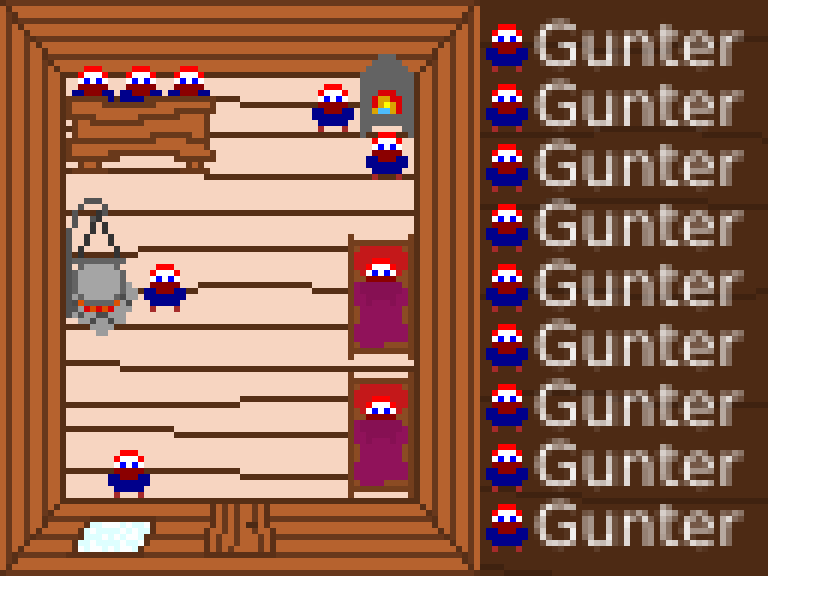
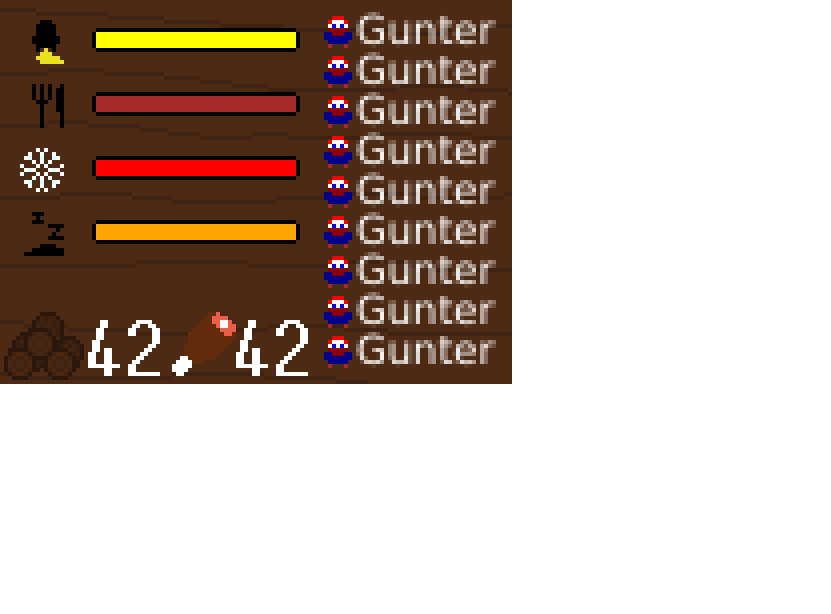
Before and after one commit to axoila/Shelter, a plain HTML site: page game/index.html in a window 1280 px wide. Shown: the whole page, without its empty margins (0-831 px from the left). Drawn offline with Linux system fonts and the light colour scheme.

Commit message:
added display screen

```diff
--- a/game/index.html
+++ b/game/index.html
@@ -16,8 +16,8 @@
                 margin:0px 0px 0px 0px;
             }
             #game{
-                zoom: 6;
-                -moz-transform: scale(6);
+                zoom: 4;
+                -moz-transform: scale(4);
             }
             #background{
                 background: brown url(images/background.png);
@@ -34,10 +34,39 @@
                 top:0;
                 left:0;
             }
+            #stats{
+                background: brown url(images/leftWoodOverlay.png);
+                width: 80px;
+                height:96px;
+                top:0px;
+                left:0px;
+            }
+            #statDisplays{
+                background: transparent url(images/statDisplays.png);
+                width: 80px;
+                height:96px;
+                top:0px;
+                left:0px;
+            }
+            .bar{
+                position: absolute;
+                height: 4px;
+                width: 50px;
+                background-color: white;
+                margin-left: 24;
+                margin-top: 0;
+            }
+            .resource{
+
+            }
+            #room{
+                display: none;
+            }
             .fig{
                 width:8px;
                 height:8px;
                 margin-bottom:-8px;
+                /*display:none;*/
             }
             .person{
                 width:8px;
@@ -81,7 +110,7 @@
         <div id="game">
             <div id="background">
                 <div id="room">
-                    <div id="per person0" class="person" style="left:18px; top:75px;">
+                    <div id="person0" class="person room" style="left:18px; top:75px;">
                         <div class="fig skin"></div>
                         <div class="fig clothes"></div>
                         <div class="fig shoes"></div>
@@ -89,7 +118,7 @@
                         <div class="fig eyes"></div>
                         <div class="fig beard"></div>
                     </div>
-                    <div id="per person1" class="person" style="left:12px; top:11px;">
+                    <div id="person1" class="person room" style="left:12px; top:11px;">
                         <div class="fig skin"></div>
                         <div class="fig clothes"></div>
                         <div class="fig shoes"></div>
@@ -97,7 +126,7 @@
                         <div class="fig eyes"></div>
                         <div class="fig beard"></div>
                     </div>
-                    <div id="per person2" class="person" style="left:20px; top:11px;">
+                    <div id="person2" class="person room" style="left:20px; top:11px;">
                         <div class="fig skin"></div>
                         <div class="fig clothes"></div>
                         <div class="fig shoes"></div>
@@ -105,7 +134,7 @@
                         <div class="fig eyes"></div>
                         <div class="fig beard"></div>
                     </div>
-                    <div id="per person3" class="person" style="left:28px; top:11px;">
+                    <div id="person3" class="person room" style="left:28px; top:11px;">
                         <div class="fig skin"></div>
                         <div class="fig clothes"></div>
                         <div class="fig shoes"></div>
@@ -113,7 +142,7 @@
                         <div class="fig eyes"></div>
                         <div class="fig beard"></div>
                     </div>
-                    <div id="per person4" class="person" style="left:52px; top:14px;">
+                    <div id="person4" class="person room" style="left:52px; top:14px;">
                         <div class="fig skin"></div>
                         <div class="fig clothes"></div>
                         <div class="fig shoes"></div>
@@ -121,7 +150,7 @@
                         <div class="fig eyes"></div>
                         <div class="fig beard"></div>
                     </div>
-                    <div id="per person5" class="person" style="left:61px; top:22px;">
+                    <div id="person5" class="person room" style="left:61px; top:22px;">
                         <div class="fig skin"></div>
                         <div class="fig clothes"></div>
                         <div class="fig shoes"></div>
@@ -129,7 +158,7 @@
                         <div class="fig eyes"></div>
                         <div class="fig beard"></div>
                     </div>
-                    <div id="per person6" class="person" style="left:24px; top:44px;">
+                    <div id="person6" class="person room" style="left:24px; top:44px;">
                         <div class="fig skin"></div>
                         <div class="fig clothes"></div>
                         <div class="fig shoes"></div>
@@ -137,7 +166,7 @@
                         <div class="fig eyes"></div>
                         <div class="fig beard"></div>
                     </div>
-                    <div id="per person7" class="person" style="left:60px; top:43px;">
+                    <div id="person7" class="person room" style="left:60px; top:43px;">
                         <div class="fig skin"></div>
                         <div class="fig clothes"></div>
                         <div class="fig shoes"></div>
@@ -145,7 +174,7 @@
                         <div class="fig eyes"></div>
                         <div class="fig beard"></div>
                     </div>
-                    <div id="per person8" class="person" style="left:60px; top:66px">
+                    <div id="person8" class="person room" style="left:60px; top:66px">
                         <div class="fig skin"></div>
                         <div class="fig clothes"></div>
                         <div class="fig shoes"></div>
@@ -156,88 +185,98 @@
                     <div id="foreground"></div>
                 </div>
                 <div id="list">
-                    <div id="list0" class="person" style="left:81px; top:4px;">
+                    <div id="list0" class="list person" style="left:81px; top:4px;">
                         <div class="fig skin"></div>
                         <div class="fig clothes"></div>
                         <div class="fig shoes"></div>
                         <div class="fig hair"></div>
                         <div class="fig eyes"></div>
                         <div class="fig beard"></div>
-                        <canvas class="name"></canvas>
+                        <canvas class="name" width="40" height="10"></canvas>
                     </div>
-                    <div id="list1" class="person" style="left:81px; top:14px;">
+                    <div id="list1" class="list person" style="left:81px; top:14px;">
                         <div class="fig skin"></div>
                         <div class="fig clothes"></div>
                         <div class="fig shoes"></div>
                         <div class="fig hair"></div>
                         <div class="fig eyes"></div>
                         <div class="fig beard"></div>
-                        <canvas class="name"></canvas>
+                        <canvas class="name" width="40" height="10"></canvas>
                     </div>
-                    <div id="list2" class="person" style="left:81px; top:24px;">
+                    <div id="list2" class="list person" style="left:81px; top:24px;">
                         <div class="fig skin"></div>
                         <div class="fig clothes"></div>
                         <div class="fig shoes"></div>
                         <div class="fig hair"></div>
                         <div class="fig eyes"></div>
                         <div class="fig beard"></div>
-                        <canvas class="name"></canvas>
+                        <canvas class="name" width="40" height="10"></canvas>
                     </div>
-                    <div id="list3" class="person" style="left:81px; top:34px;">
+                    <div id="list3" class="list person" style="left:81px; top:34px;">
                         <div class="fig skin"></div>
                         <div class="fig clothes"></div>
                         <div class="fig shoes"></div>
                         <div class="fig hair"></div>
                         <div class="fig eyes"></div>
                         <div class="fig beard"></div>
-                        <canvas class="name"></canvas>
+                        <canvas class="name" width="40" height="10"></canvas>
                     </div>
-                    <div id="list4" class="person" style="left:81px; top:44px;">
+                    <div id="list4" class="list person" style="left:81px; top:44px;">
                         <div class="fig skin"></div>
                         <div class="fig clothes"></div>
                         <div class="fig shoes"></div>
                         <div class="fig hair"></div>
                         <div class="fig eyes"></div>
                         <div class="fig beard"></div>
-                        <canvas class="name"></canvas>
+                        <canvas class="name" width="40" height="10"></canvas>
                     </div>
-                    <div id="list5" class="person" style="left:81px; top:54px;">
+                    <div id="list5" class="list person" style="left:81px; top:54px;">
                         <div class="fig skin"></div>
                         <div class="fig clothes"></div>
                         <div class="fig shoes"></div>
                         <div class="fig hair"></div>
                         <div class="fig eyes"></div>
                         <div class="fig beard"></div>
-                        <canvas class="name"></canvas>
+                        <canvas class="name" width="40" height="10"></canvas>
                     </div>
-                    <div id="list6" class="person" style="left:81px; top:64px;">
+                    <div id="list6" class="list person" style="left:81px; top:64px;">
                         <div class="fig skin"></div>
                         <div class="fig clothes"></div>
                         <div class="fig shoes"></div>
                         <div class="fig hair"></div>
                         <div class="fig eyes"></div>
                         <div class="fig beard"></div>
-                        <canvas class="name"></canvas>
+                        <canvas class="name" width="40" height="10"></canvas>
                     </div>
-                    <div id="list7" class="person" style="left:81px; top:74px;">
+                    <div id="list7" class="list person" style="left:81px; top:74px;">
                         <div class="fig skin"></div>
                         <div class="fig clothes"></div>
                         <div class="fig shoes"></div>
                         <div class="fig hair"></div>
                         <div class="fig eyes"></div>
                         <div class="fig beard"></div>
-                        <canvas class="name"></canvas>
+                        <canvas class="name" width="40" height="10"></canvas>
                     </div>
-                    <div id="list8" class="person" style="left:81px; top:84px;">
+                    <div id="list8" class="list person" style="left:81px; top:84px;">
                         <div class="fig skin"></div>
                         <div class="fig clothes"></div>
                         <div class="fig shoes"></div>
                         <div class="fig hair"></div>
                         <div class="fig eyes"></div>
                         <div class="fig beard"></div>
-                        <canvas class="name"></canvas>
+                        <canvas class="name" width="40" height="10"></canvas>
                     </div>
                     <script src="canvastext.js"></script>
+                </div>
+                <div id="stats">
+                    <div id="statDisplays">
+                        <div id="peebar" class="bar" style="top:8; background-color:yellow;"></div>
+                        <div id="hungerbar" class="bar" style="top:24; background-color:brown;"></div>
+                        <div id="warmthbar" class="bar" style="top:40; background-color:red;"></div>
+                        <div id="sleepbar" class="bar" style="top:56; background-color:orange;"></div>
+                        <canvas id="woodcount" class="resource" height="14" width="20" style="margin-top:80; margin-left:22"></canvas>
+                        <canvas id="foodcount" class="resource" height="14" width="20" style="margin-left:13"></canvas>
+                    </div>
                 </div>
             </div>
         </div>
```
Also changed, not shown: game/images/leftWoodOverlay.png (added), game/images/statDisplays.png (added).
